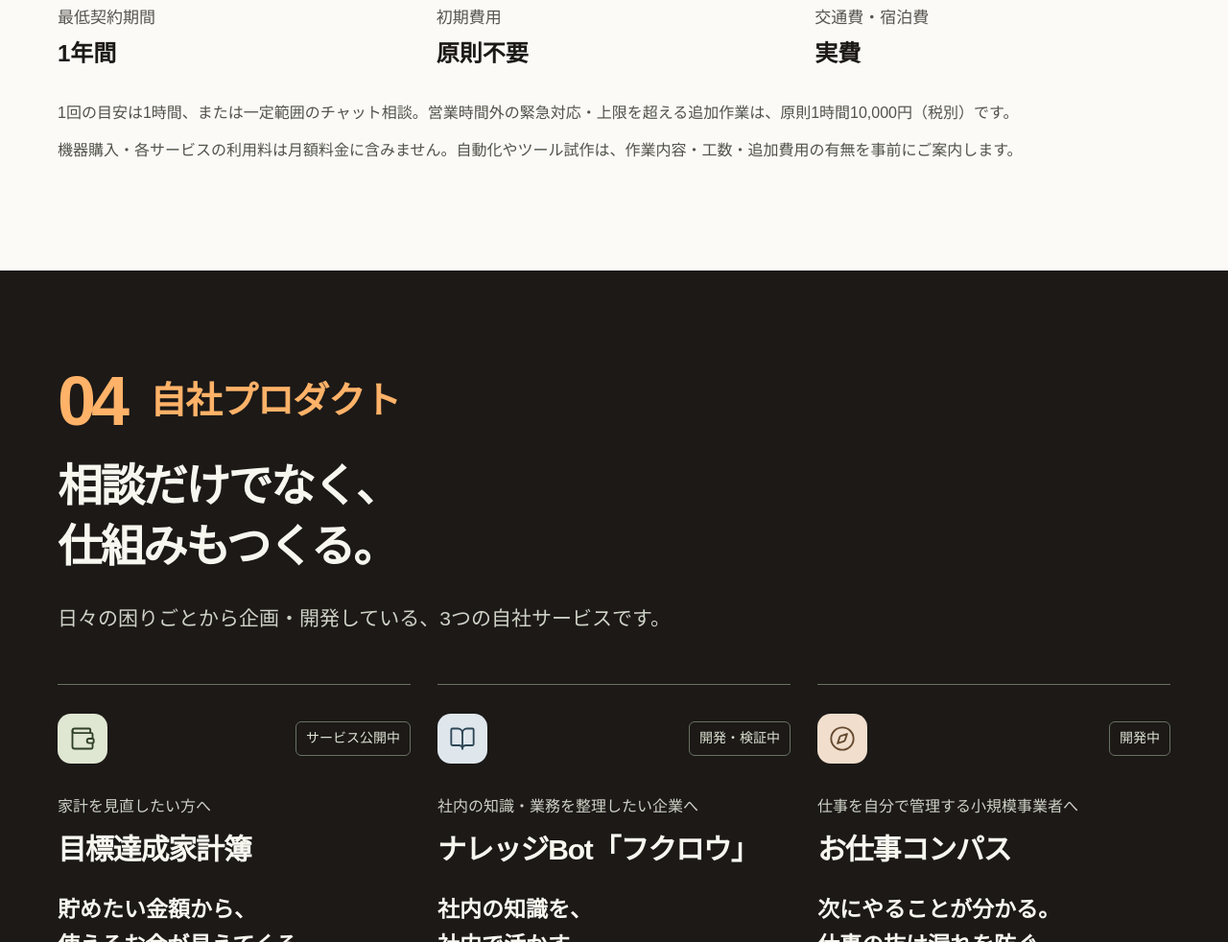
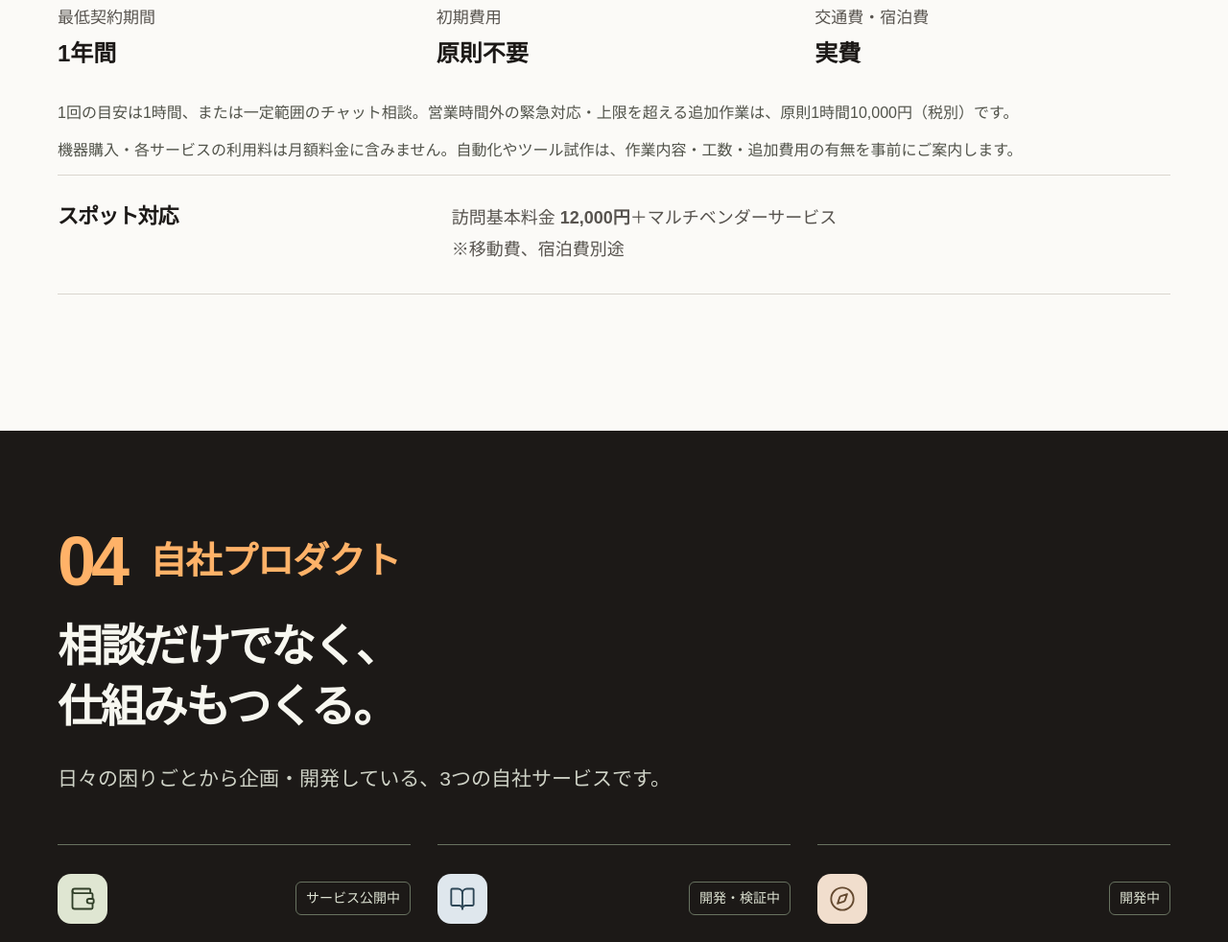
Before and after one commit to saitoushimon/triplewinmoney-site, a plain HTML site: page index.html in a window 1280 px wide. Shown: the part 8790-9772 px from the top of the page at 96% size. Drawn offline with Linux system fonts and the light colour scheme.

Commit message:
Add pricing for one-off onsite IT support

```diff
--- a/index.html
+++ b/index.html
@@ -197,6 +197,7 @@
         <article class="price-card"><p class="plan-for">業務改善まで進めたい</p><h3>プレミアム</h3><p class="price">80,000<span>円 / 月</span></p><p class="tax">税別</p><ul><li><i data-lucide="check" aria-hidden="true"></i>オンライン・訪問 月10回</li><li><i data-lucide="clock-3" aria-hidden="true"></i>通常12時間以内に対応開始</li><li>月1回の定例訪問・業務改善支援</li></ul><p class="plan-example">例えば：定例訪問で仕事の手間を確認し、改善を継続して進める。</p><a class="button button-outline" href="#contact">このプランを相談</a></article>
       </div>
       <div class="contract-note"><h3>ご契約前にご確認ください</h3><ul class="contract-facts"><li><span>最低契約期間</span><strong>1年間</strong></li><li><span>初期費用</span><strong>原則不要</strong></li><li><span>交通費・宿泊費</span><strong>実費</strong></li></ul><p>1回の目安は1時間、または一定範囲のチャット相談。営業時間外の緊急対応・上限を超える追加作業は、原則1時間10,000円（税別）です。</p><p>機器購入・各サービスの利用料は月額料金に含みません。自動化やツール試作は、作業内容・工数・追加費用の有無を事前にご案内します。</p></div>
+      <div class="plan-scope"><h3>スポット対応</h3><div><p><span class="phrase">訪問基本料金 <strong>12,000円</strong></span><span class="phrase">＋マルチベンダーサービス</span></p><p>※移動費、宿泊費別途</p></div></div>
     </section>
 
     <section class="products-band" id="products" aria-labelledby="products-title">
```
